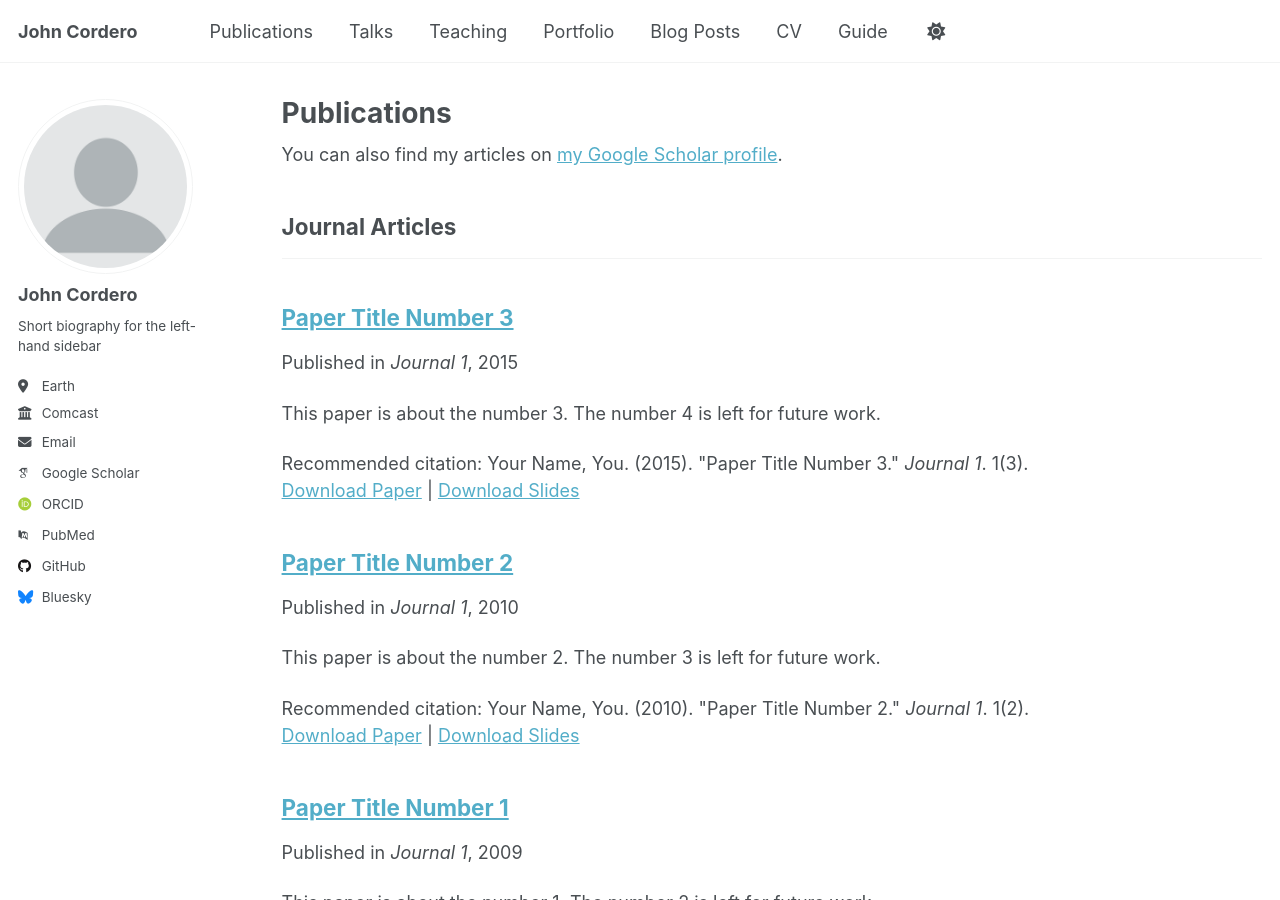
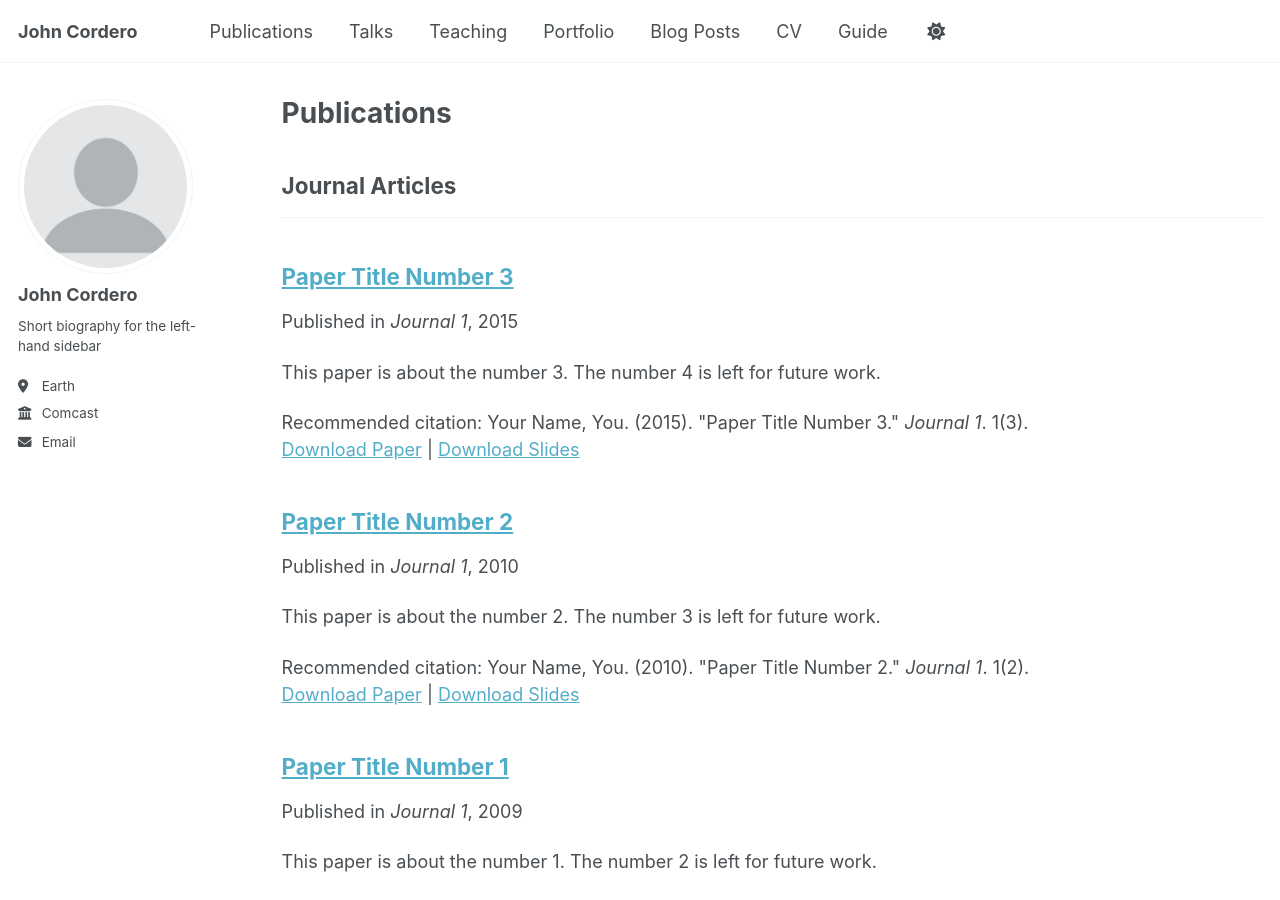
Before and after one commit to corderojoh/corderojoh.github.io, a Jekyll site: the page built from _pages/publications.html, in a window 1280 px wide and 900 px high. Built offline with Jekyll 4.4.1, drawn with Linux system fonts in a browser that asks for light colours; some web fonts are replaced; a script that is not in the unit is left out; part of the change alters nothing that is shown.

Commit message:
Update _config.yml

```diff
--- a/_config.yml
+++ b/_config.yml
@@ -34,11 +34,11 @@ author:
   # Academic websites
   academia         : # URL
   arxiv            : # URL - Update with the correct link to your profile
-  googlescholar    : "https://scholar.google.com/citations?user=PS_CX0AAAAAJ"
+  googlescholar    : # URL
   impactstory      : # URL
-  orcid            : "http://orcid.org/yourorcidurl"
+  orcid            : # URL
   semantic         : # URL
-  pubmed           : "https://www.ncbi.nlm.nih.gov/pubmed/?term=john+snow"
+  pubmed           : # URL
   researchgate     : # URL
   scopus           : # URL
 
@@ -46,13 +46,13 @@ author:
   bitbucket        : # Username - Update with your username on the site
   codepen          : # Username
   dribbble         : # Username
-  github           : "academicpages"
+  github           : # Username
   kaggle           : # Username
   stackoverflow    : # User number or user number and name (i.e., use "1" or "1/jeff-atwood")
 
   # Social media
   artstation       : # Username
-  bluesky          : "bsky.app" # Replace this with you Bluesky username
+  bluesky          : # Username
   facebook         : # Username
   flickr           : # Username
   foursquare       : # Username
```
